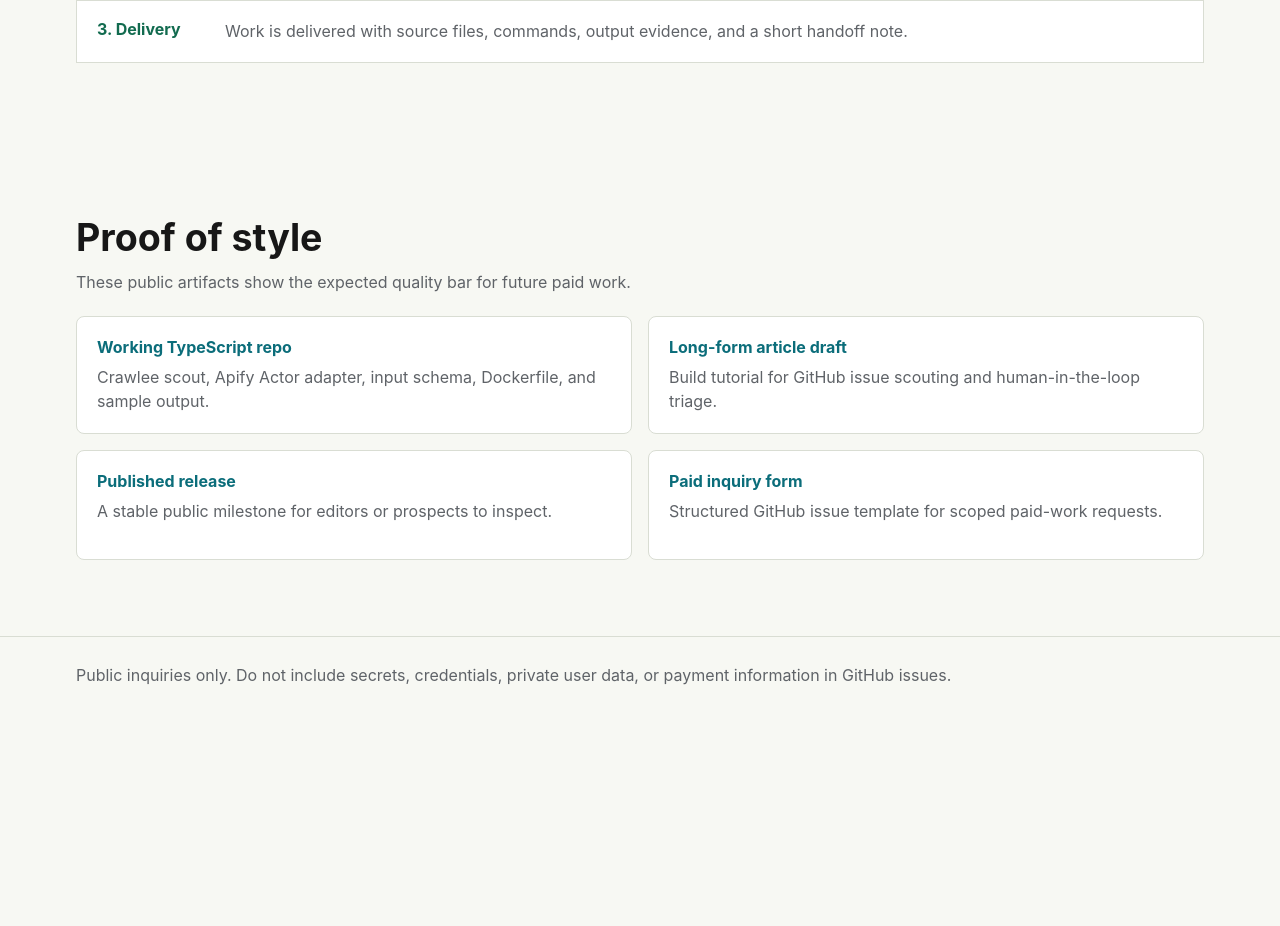
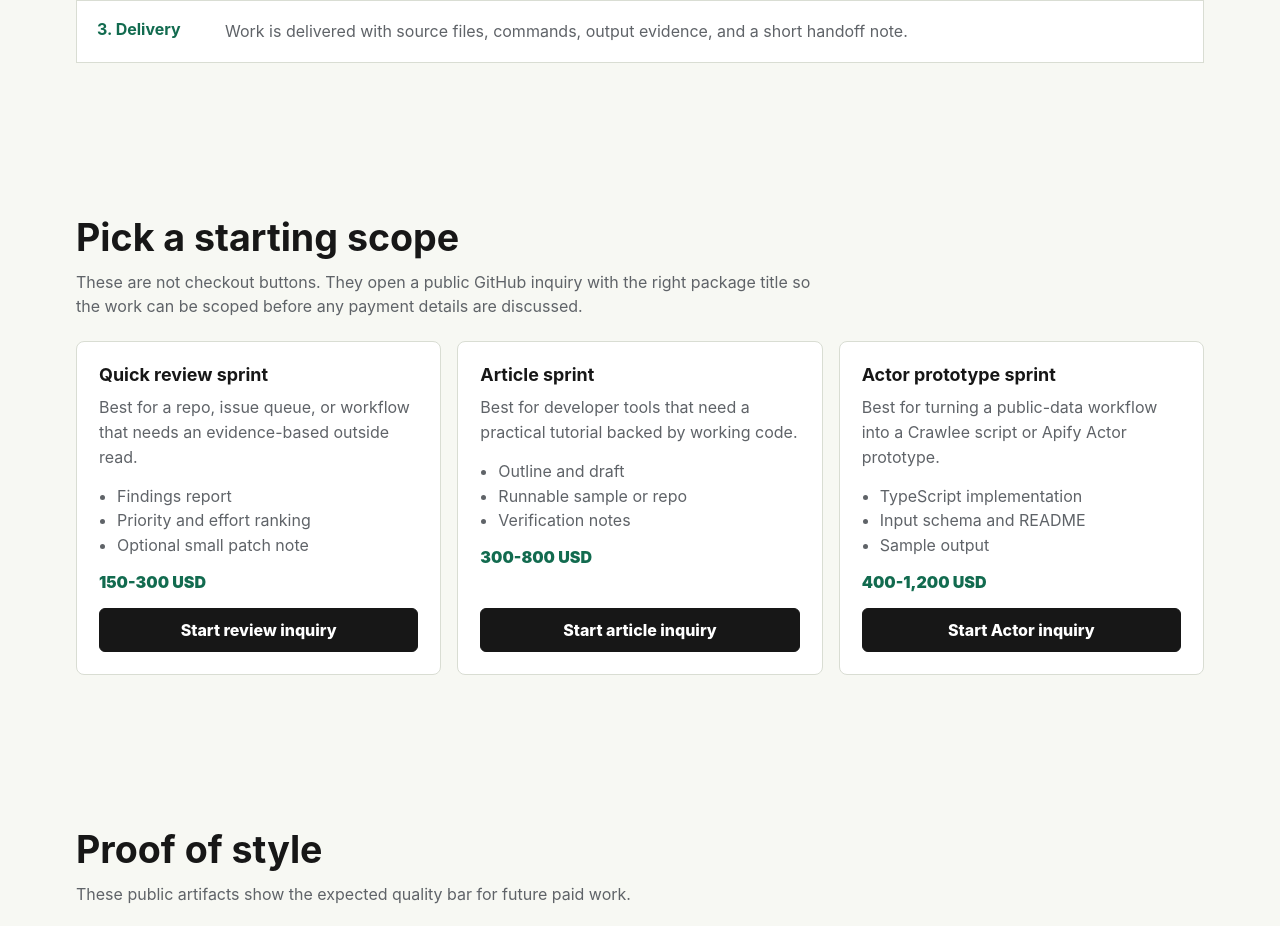
Before and after one commit to mysubb01/apify-github-issue-scout, a website: page docs/services.html in a window 1280 px wide. Shown: the part 1526-2452 px from the top of the page. Before the commit the page ends 2239 px from the top, so only its background shows below. Drawn offline with Linux system fonts and the light colour scheme.

Commit message:
Add service quote flow

```diff
--- a/docs/services.html
+++ b/docs/services.html
@@ -185,6 +185,50 @@
         line-height: 1.55;
       }
 
+      .quote-grid {
+        display: grid;
+        grid-template-columns: repeat(3, minmax(0, 1fr));
+        gap: 16px;
+      }
+
+      .quote {
+        display: flex;
+        min-height: 260px;
+        flex-direction: column;
+        justify-content: space-between;
+        padding: 22px;
+        border: 1px solid var(--line);
+        border-radius: 8px;
+        background: var(--panel);
+      }
+
+      .quote h3 {
+        margin: 0 0 10px;
+        font-size: 1.12rem;
+        letter-spacing: 0;
+      }
+
+      .quote p,
+      .quote li {
+        color: var(--muted);
+        line-height: 1.55;
+      }
+
+      .quote p {
+        margin: 0;
+      }
+
+      .quote ul {
+        margin: 14px 0;
+        padding-left: 18px;
+      }
+
+      .quote .button {
+        justify-content: center;
+        margin-top: 16px;
+        text-align: center;
+      }
+
       .proof {
         display: grid;
         grid-template-columns: repeat(2, minmax(0, 1fr));
@@ -219,6 +263,7 @@
 
       @media (max-width: 860px) {
         .grid,
+        .quote-grid,
         .proof {
           grid-template-columns: 1fr;
         }
@@ -322,6 +367,58 @@
         </div>
       </section>
 
+      <section class="band" aria-label="Quick start packages">
+        <div class="section-title">
+          <h2>Pick a starting scope</h2>
+          <p>
+            These are not checkout buttons. They open a public GitHub inquiry
+            with the right package title so the work can be scoped before any
+            payment details are discussed.
+          </p>
+        </div>
+        <div class="quote-grid">
+          <article class="quote">
+            <div>
+              <h3>Quick review sprint</h3>
+              <p>Best for a repo, issue queue, or workflow that needs an evidence-based outside read.</p>
+              <ul>
+                <li>Findings report</li>
+                <li>Priority and effort ranking</li>
+                <li>Optional small patch note</li>
+              </ul>
+              <div class="price">150-300 USD</div>
+            </div>
+            <a class="button" href="https://github.com/mysubb01/apify-github-issue-scout/issues/new?template=paid-work-inquiry.yml&title=%5BPaid%20inquiry%5D%20Quick%20review%20sprint">Start review inquiry</a>
+          </article>
+          <article class="quote">
+            <div>
+              <h3>Article sprint</h3>
+              <p>Best for developer tools that need a practical tutorial backed by working code.</p>
+              <ul>
+                <li>Outline and draft</li>
+                <li>Runnable sample or repo</li>
+                <li>Verification notes</li>
+              </ul>
+              <div class="price">300-800 USD</div>
+            </div>
+            <a class="button" href="https://github.com/mysubb01/apify-github-issue-scout/issues/new?template=paid-work-inquiry.yml&title=%5BPaid%20inquiry%5D%20Article%20sprint">Start article inquiry</a>
+          </article>
+          <article class="quote">
+            <div>
+              <h3>Actor prototype sprint</h3>
+              <p>Best for turning a public-data workflow into a Crawlee script or Apify Actor prototype.</p>
+              <ul>
+                <li>TypeScript implementation</li>
+                <li>Input schema and README</li>
+                <li>Sample output</li>
+              </ul>
+              <div class="price">400-1,200 USD</div>
+            </div>
+            <a class="button" href="https://github.com/mysubb01/apify-github-issue-scout/issues/new?template=paid-work-inquiry.yml&title=%5BPaid%20inquiry%5D%20Actor%20prototype%20sprint">Start Actor inquiry</a>
+          </article>
+        </div>
+      </section>
+
       <section class="band" aria-label="Proof">
         <div class="section-title">
           <h2>Proof of style</h2>
```
Also changed, not shown: .github/ISSUE_TEMPLATE/paid-work-inquiry.yml.
